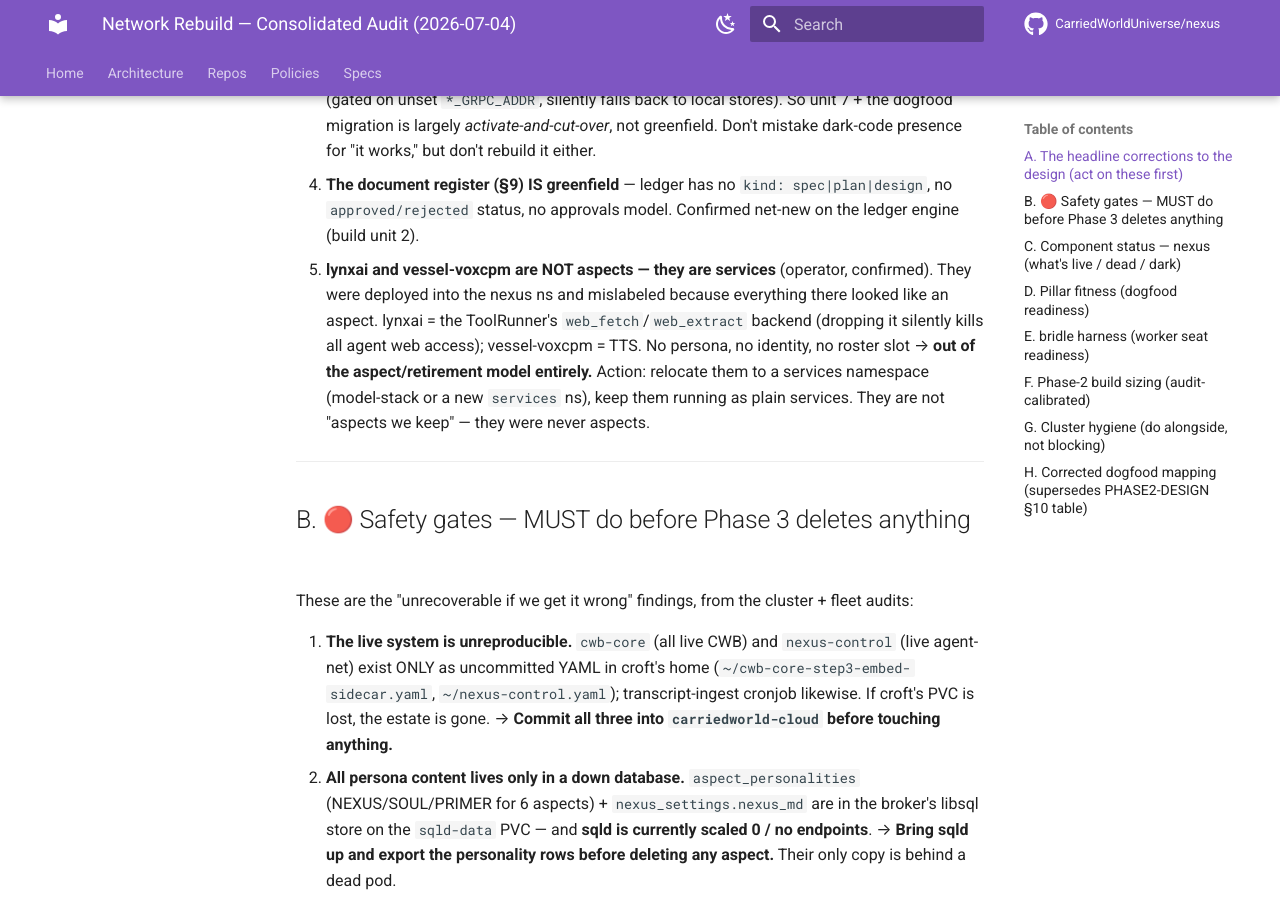
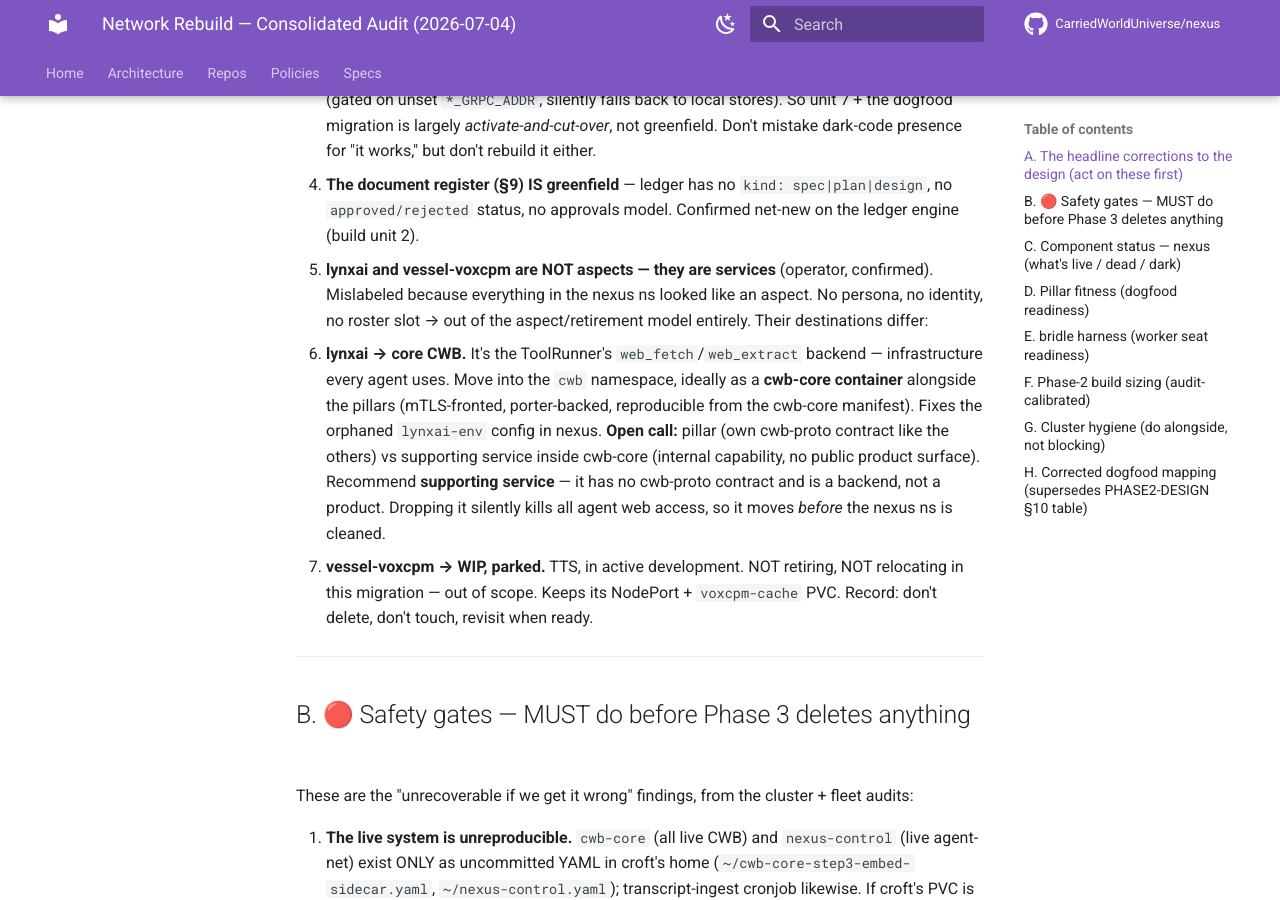
Before and after one commit to CarriedWorldUniverse/nexus, an MkDocs documentation site: the page built from docs/network/AUDIT.md, in a window 1280 px wide and 900 px high, scrolled down 715 px. Built offline with MkDocs 1.6.1 and Material for MkDocs 9.7.7, drawn with Linux system fonts in a browser that asks for light colours; comment, search, counter and statistics services are not loaded.

Commit message:
audit: lynxai folds into core CWB as a cwb-core supporting service (not a nexus aspect); vessel-voxcpm is WIP, parked and out of migration scope.
Co-Authored-By: Claude Fable 5 <noreply@anthropic.com>

Change-Id: zxzusytppwsumkssupnvnrtprqxkmqqywuuslvozpousymuqvpooypmnxyuxnzrzq

```diff
--- a/docs/network/AUDIT.md
+++ b/docs/network/AUDIT.md
@@ -12,7 +12,9 @@ The audit invalidates or sharpens several PHASE2-DESIGN assumptions:
 2. **Frontier token belongs in almanac, not custodian.** custodian = *external* creds (git tokens, Drive OAuth — "acting as a user on someone else's service"). The Claude OAuth token is *internal platform config* = almanac's `SecureParameter` domain, by both products' own boundaries. → §6/§10 source the frontier token from **almanac**.
 3. **The CWB "consumption" is mostly ALREADY WRITTEN, and dark.** nexus has full custodian/almanac/cfgreconcile integration code — compiles, tested, **disabled by default** (gated on unset `*_GRPC_ADDR`, silently falls back to local stores). So unit 7 + the dogfood migration is largely *activate-and-cut-over*, not greenfield. Don't mistake dark-code presence for "it works," but don't rebuild it either.
 4. **The document register (§9) IS greenfield** — ledger has no `kind: spec|plan|design`, no `approved/rejected` status, no approvals model. Confirmed net-new on the ledger engine (build unit 2).
-5. **lynxai and vessel-voxcpm are NOT aspects — they are services** (operator, confirmed). They were deployed into the nexus ns and mislabeled because everything there looked like an aspect. lynxai = the ToolRunner's `web_fetch`/`web_extract` backend (dropping it silently kills all agent web access); vessel-voxcpm = TTS. No persona, no identity, no roster slot → **out of the aspect/retirement model entirely.** Action: relocate them to a services namespace (model-stack or a new `services` ns), keep them running as plain services. They are not "aspects we keep" — they were never aspects.
+5. **lynxai and vessel-voxcpm are NOT aspects — they are services** (operator, confirmed). Mislabeled because everything in the nexus ns looked like an aspect. No persona, no identity, no roster slot → out of the aspect/retirement model entirely. Their destinations differ:
+   - **lynxai → core CWB.** It's the ToolRunner's `web_fetch`/`web_extract` backend — infrastructure every agent uses. Move into the `cwb` namespace, ideally as a **cwb-core container** alongside the pillars (mTLS-fronted, porter-backed, reproducible from the cwb-core manifest). Fixes the orphaned `lynxai-env` config in nexus. **Open call:** pillar (own cwb-proto contract like the others) vs supporting service inside cwb-core (internal capability, no public product surface). Recommend **supporting service** — it has no cwb-proto contract and is a backend, not a product. Dropping it silently kills all agent web access, so it moves *before* the nexus ns is cleaned.
+   - **vessel-voxcpm → WIP, parked.** TTS, in active development. NOT retiring, NOT relocating in this migration — out of scope. Keeps its NodePort + `voxcpm-cache` PVC. Record: don't delete, don't touch, revisit when ready.
 
 ---
 
```
